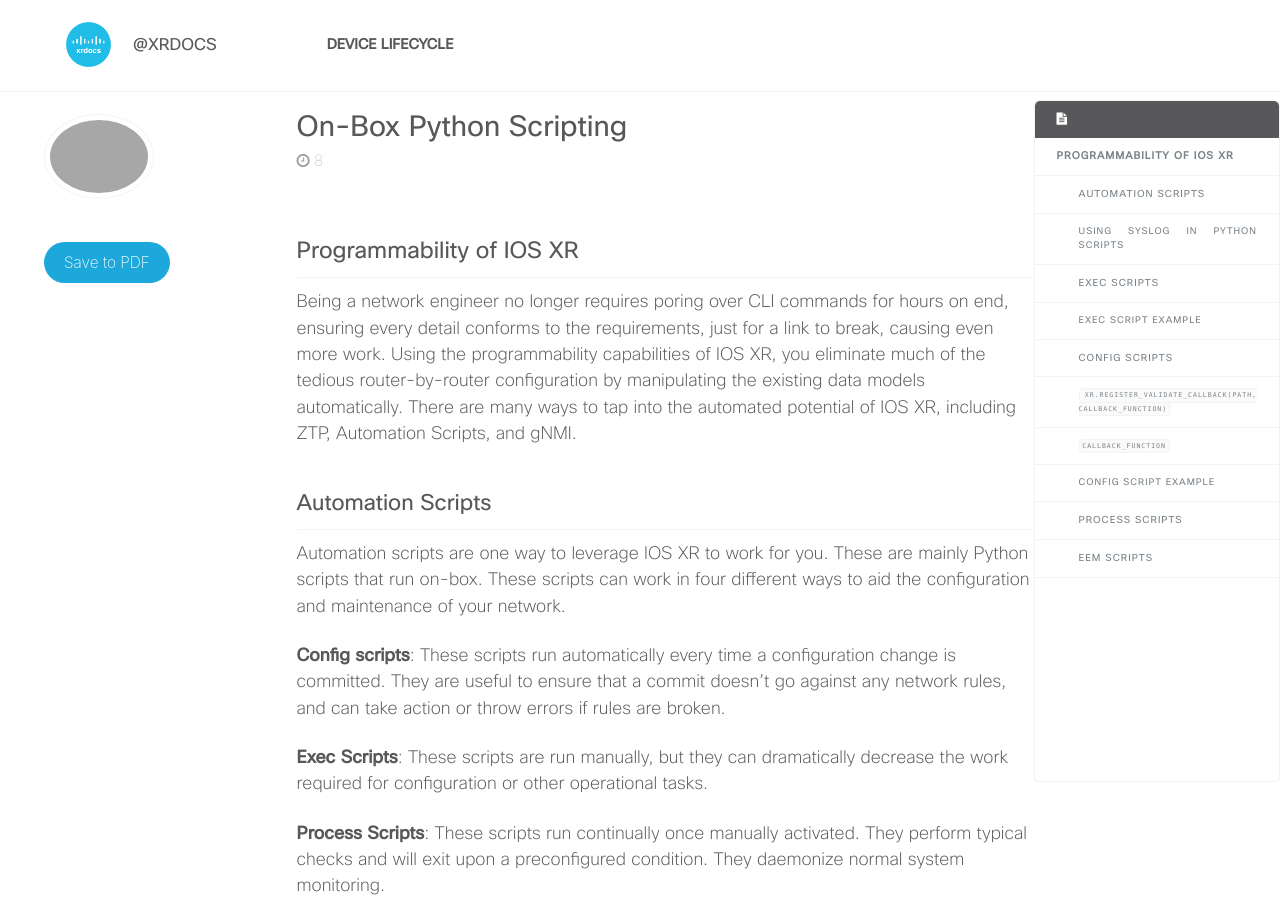
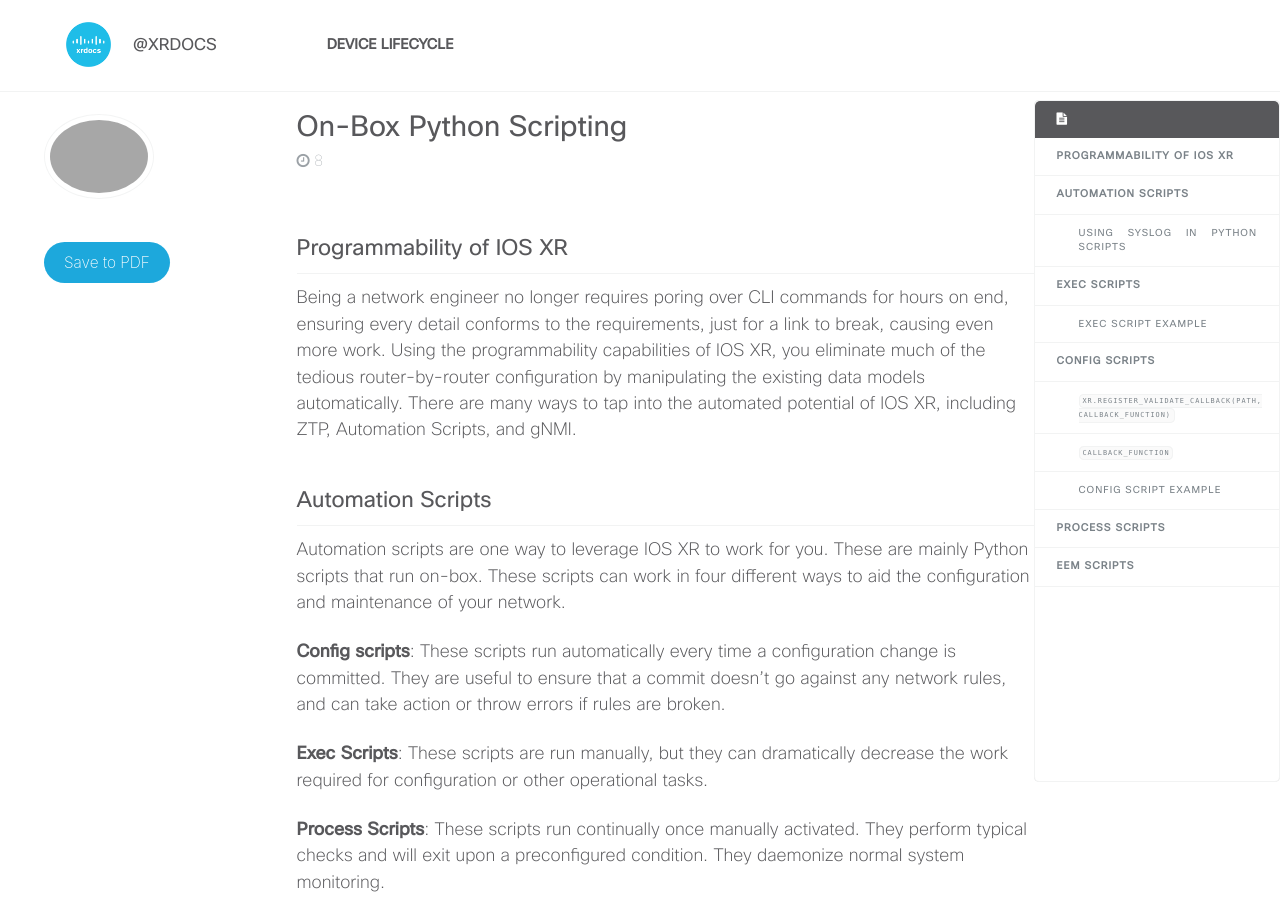
Before and after one commit to xrdocs/device-lifecycle, a Jekyll site: the page built from _blogs/2022-07-08-on-box-python-scripting.md, in a window 1280 px wide and 900 px high. Built offline with Jekyll 4.4.1, drawn with Linux system fonts in a browser that asks for light colours; comment, search, counter and statistics services are not loaded.

```diff
--- a/_blogs/2022-07-08-on-box-python-scripting.md
+++ b/_blogs/2022-07-08-on-box-python-scripting.md
@@ -11,7 +11,7 @@ excerpt: Automation using python scripts
 ---
 {% include toc %}
 
-# Programmability of IOS XR
+## Programmability of IOS XR
 
 Being a network engineer no longer requires poring over CLI commands for hours on end, ensuring every detail conforms to the requirements, just for a link to break, causing even more work. Using the programmability capabilities of IOS XR, you eliminate much of the tedious router-by-router configuration by manipulating the existing data models automatically. There are many ways to tap into the automated potential of IOS XR, including ZTP, Automation Scripts, and gNMI.
 ## Automation Scripts
```
